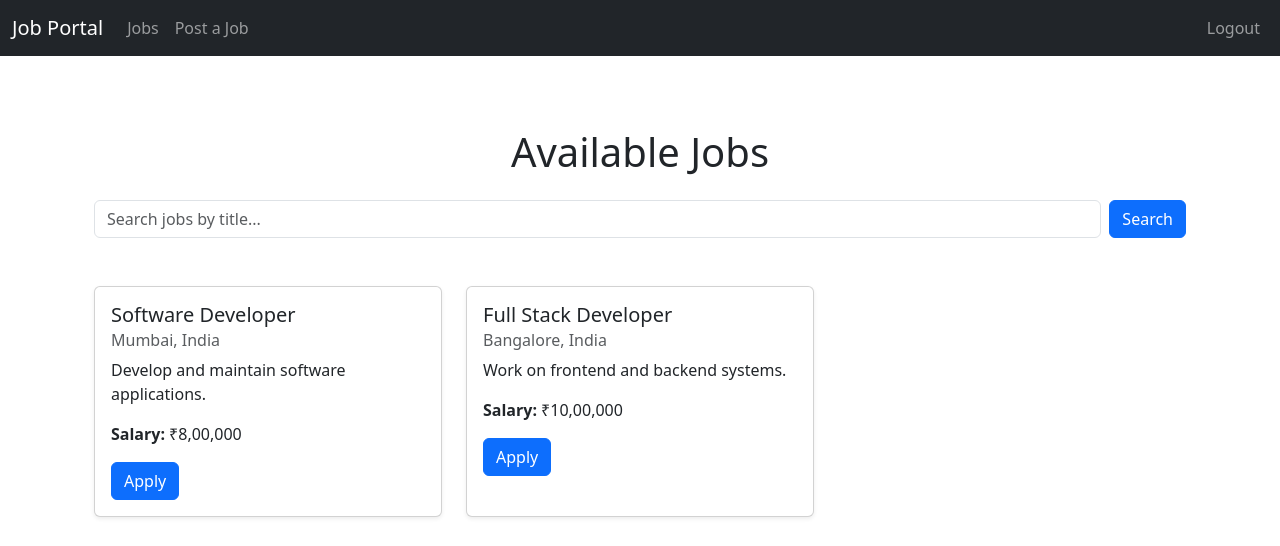
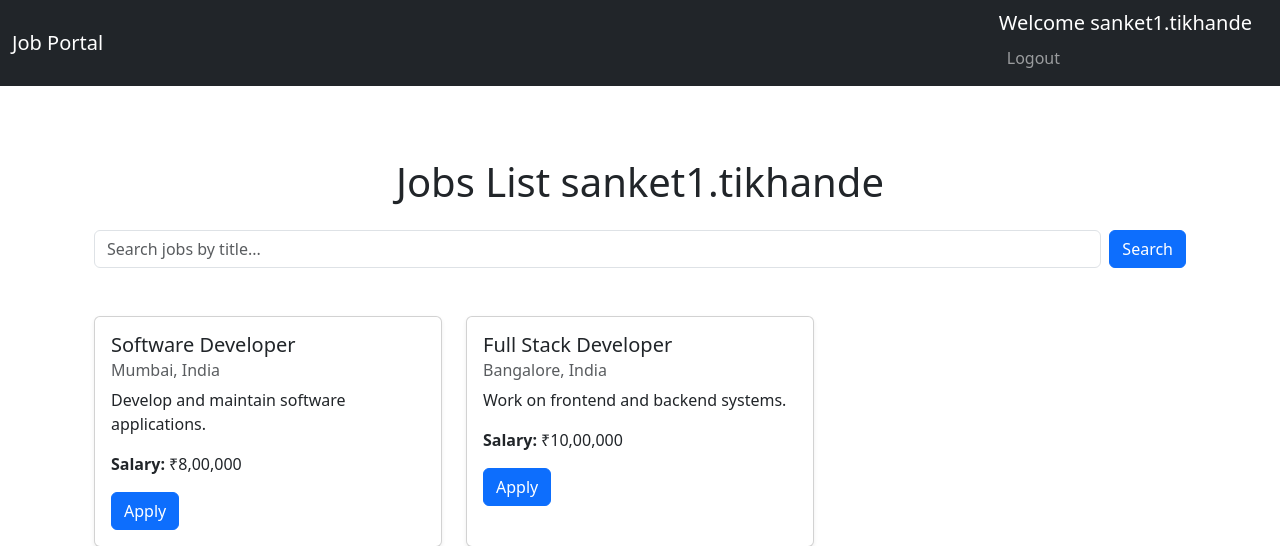
Before and after one commit to tikhandesanket/Job_Portal_Fiest, a Django app: page /jobs/job_list/ in a window 1280 px wide. Shown: the top 546 px of the page. Run offline with Django 4.2, Linux system fonts and the light colour scheme; a user stored in the database is signed in; data comes from the database, SQL or seed files in the repository; both versions use the stored data as it was after the commit.

Commit message:
added user name

```diff
--- a/accounts/forms.py
+++ b/accounts/forms.py
@@ -7,7 +7,7 @@ from django.core.exceptions import ValidationError
 # from .models import Profile
 
 class RegisterForm(forms.ModelForm):
-    user_type = forms.ChoiceField(choices=[('applicant', 'Employer'), ('recruiter', 'Job Seeker')])
+    user_type = forms.ChoiceField(choices=[('recruiter', 'Employer'), ('applicant', 'Job Seeker')])
     password = forms.CharField(widget=forms.PasswordInput)
     class Meta:
         model = User
--- a/accounts/templates/accounts/base.html
+++ b/accounts/templates/accounts/base.html
@@ -24,16 +24,27 @@
 
         <div class="collapse navbar-collapse" id="navbarNav">
           <ul class="navbar-nav me-auto">
-            <li class="nav-item">
-              <a class="nav-link" href="{% url 'job_list' %}">Jobs</a>
-            </li>
+            {% if profile.user_type == "recruiter" %}
             <li class="nav-item">
               <a class="nav-link" href="{% url 'job_create' %}">Post a Job</a>
             </li>
+
+            <li class="nav-item">
+              <a class="nav-link" href="{% url 'job_list' %}"
+                >Manage Listings</ausers = User.objects.all().order_by('id')
+
+              >
+            </li>
+
+            {% endif %}
           </ul>
+
           <ul class="navbar-nav">
             {% if user.is_authenticated %}
             <li class="nav-item">
+              <span class="navbar-brand"
+                >Welcome {{ user.username  }}</span
+              >
               <a class="nav-link" href="{% url 'logout' %}">Logout</a>
             </li>
             {% else %}
--- a/jobs/templates/jobs/job_list.html
+++ b/jobs/templates/jobs/job_list.html
@@ -1,8 +1,11 @@
 {% extends "accounts/base.html" %} {% block content %}
 <div class="container py-5">
-  <h1 class="mb-4 text-center">Available Jobs</h1>
+  <h1 class="mb-4 text-center">Jobs List {{user}}</h1>
 
   <!-- Search Bar -->
+  {% if user.is_authenticated and user.profile.user_type == "recruiter" %}
+  <a href="{% url 'job_create' %}" class="btn btn-primary">Post a Job</a>
+  {% endif %}
   <form method="GET" class="d-flex mb-5" role="search">
     <input
       class="form-control me-2"
```
Also changed, not shown: db.sqlite3.
